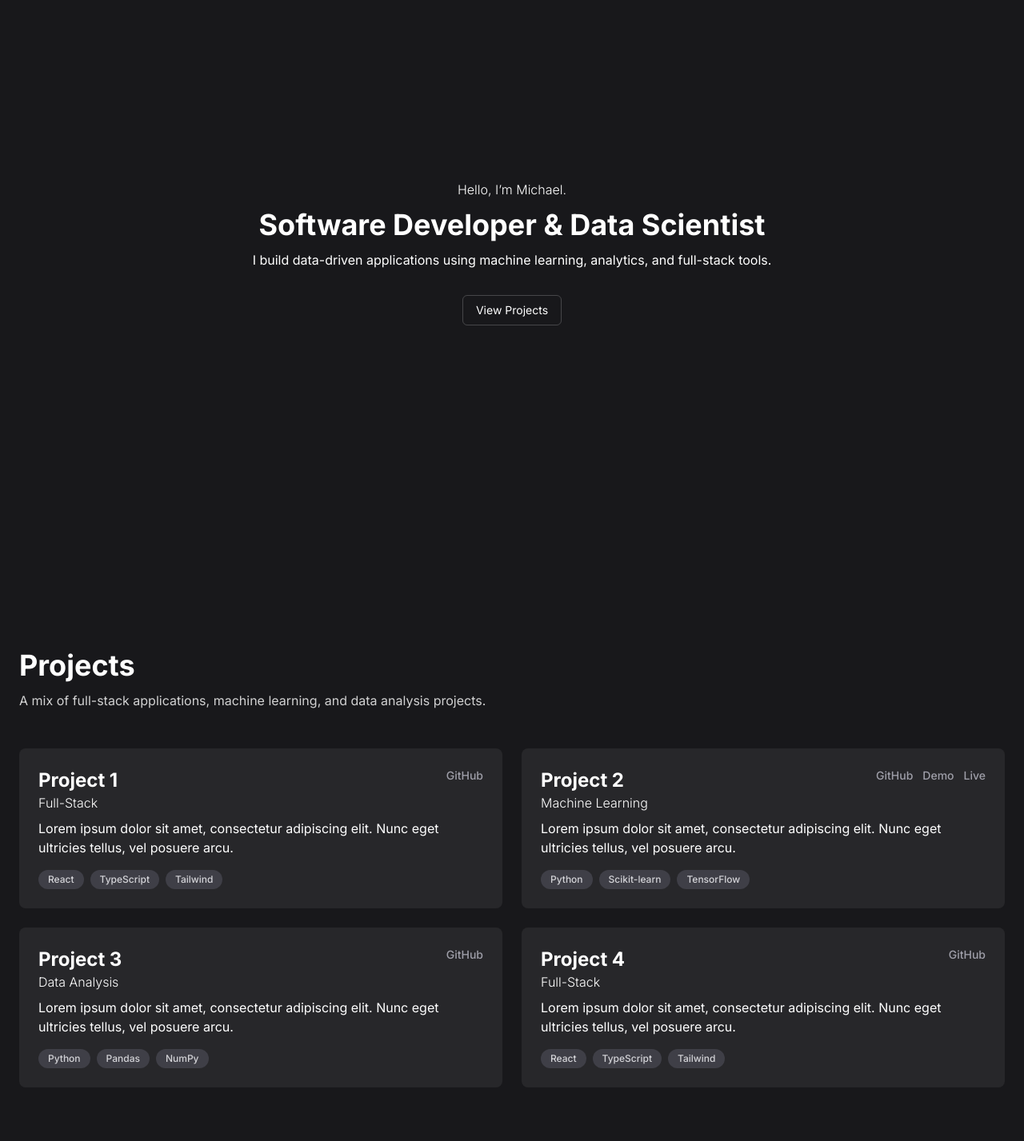
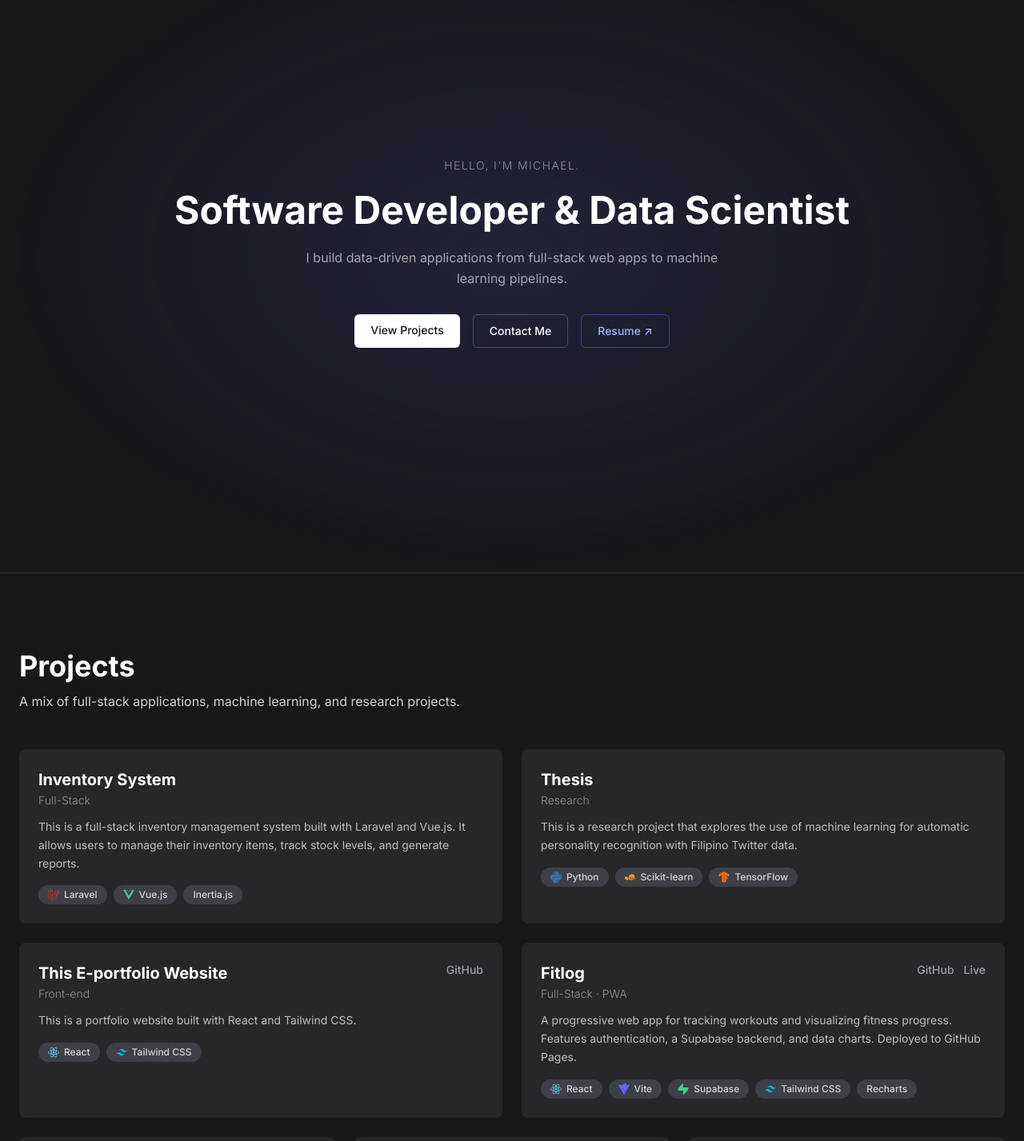
Before and after one commit to mike-jgo/e-portfolio, a React (Vite) app: page / in a window 1280 px wide. Shown: the part 140-1567 px from the top of the page at 80% size. Built offline with nearby package versions, Linux system fonts and the light colour scheme.

Commit message:
Update components
Updated sections

```diff
--- a/src/components/Hero.tsx
+++ b/src/components/Hero.tsx
@@ -1,25 +1,48 @@
 export default function Hero() {
   return (
-    <section className="min-h-screen flex items-center justify-center">
-      <div className="mx-auto max-w-5xl px-6 py-24 flex flex-col items-center">
-        <p className="font-extralight text-md text-white">
-          Hello, I’m Michael.
+    <section id="hero" className="relative min-h-screen flex items-center justify-center overflow-hidden">
+      {/* Radial gradient background */}
+      <div
+        className="animate-glow-pulse pointer-events-none absolute inset-0"
+        style={{
+          background:
+            'radial-gradient(ellipse at 50% 50%, rgba(99,102,241,0.18) 0%, transparent 65%)',
+        }}
+      />
+
+      <div className="relative mx-auto max-w-5xl px-6 py-24 flex flex-col items-center text-center">
+        <p className="font-extralight text-sm tracking-widest text-white/50 uppercase">
+          Hello, I'm Michael.
         </p>
-        <h1 className="mt-3 text-4xl font-bold text-white">
-          Software Developer & Data Scientist
+        <h1 className="mt-4 text-3xl sm:text-4xl md:text-5xl font-bold text-white leading-tight">
+          Software Developer &amp; Data Scientist
         </h1>
-        <p className="mt-3 text-white">
-          I build data-driven applications using machine learning, analytics,
-          and full-stack tools.
+        <p className="mt-4 max-w-xl text-white/60 leading-relaxed">
+          I build data-driven applications from full-stack web apps to machine learning pipelines.
         </p>
 
-        <a
-          className="mt-8 items-center rounded-md border border-white/20 px-4 py-2 text-sm
-                  hover:bg-white/5 transition text-white"
-          href="#portfolio"
-        >
-          View Projects
-        </a>
+        <div className="mt-8 flex flex-col sm:flex-row gap-4">
+          <a
+            href="#portfolio"
+            className="rounded-md bg-white px-5 py-2.5 text-sm font-medium text-zinc-900 transition hover:bg-white/90"
+          >
+            View Projects
+          </a>
+          <a
+            href="#contact"
+            className="rounded-md border border-white/20 px-5 py-2.5 text-sm font-medium text-white transition hover:bg-white/5"
+          >
+            Contact Me
+          </a>
+          <a
+            href="/Michael_Go_CV.pdf"
+            target="_blank"
+            rel="noopener noreferrer"
+            className="rounded-md border border-indigo-500/50 px-5 py-2.5 text-sm font-medium text-indigo-300 transition hover:bg-indigo-500/10 hover:border-indigo-400"
+          >
+            Resume ↗
+          </a>
+        </div>
       </div>
     </section>
   );
--- a/src/components/Portfolio.tsx
+++ b/src/components/Portfolio.tsx
@@ -1,54 +1,74 @@
 import ProjectCard from './ProjectCard';
+import { useFadeIn } from '../hooks/useFadeIn';
 
 export default function Portfolio() {
+  const ref = useFadeIn<HTMLDivElement>();
   return (
-    <section id="portfolio" className="min-h-screen">
-      <div className="mx-auto max-w-7xl px-6 py-24">
-        <h1 className="text-4xl font-bold text-white">Projects</h1>
+    <section id="portfolio" className="border-t border-white/10">
+      <div ref={ref} className="fade-up mx-auto max-w-7xl px-6 py-24">
+        <h2 className="text-3xl sm:text-4xl font-bold text-white">Projects</h2>
         <p className="mt-3 max-w-2xl text-white/80">
-          A mix of full-stack applications, machine learning, and data analysis
+          A mix of full-stack applications, machine learning, and research
           projects.
         </p>
 
-        {/* Cards */}
-        <div className="mt-12 grid grid-cols-2 gap-6">
+        {/* 2-column grid — first 4 cards */}
+        <div className="mt-12 grid grid-cols-1 sm:grid-cols-2 gap-6">
           <ProjectCard
-            title="Project 1"
+            title="Inventory System"
             category="Full-Stack"
-            description="Lorem ipsum dolor sit amet, consectetur adipiscing elit. Nunc eget ultricies tellus, vel posuere arcu."
-            tags={['React', 'TypeScript', 'Tailwind']}
+            description="This is a full-stack inventory management system built with Laravel and Vue.js. It allows users to manage their inventory items, track stock levels, and generate reports."
+            tags={['Laravel', 'Vue.js', 'Inertia.js']}
+          />
+          <ProjectCard
+            title="Thesis"
+            category="Research"
+            description="This is a research project that explores the use of machine learning for automatic personality recognition with Filipino Twitter data."
+            tags={['Python', 'Scikit-learn', 'TensorFlow']}
+          />
+          <ProjectCard
+            title="This E-portfolio Website"
+            category="Front-end"
+            description="This is a portfolio website built with React and Tailwind CSS."
+            tags={['React', 'Tailwind CSS']}
             links={[
-              { label: 'GitHub', url: 'https://github.com/username/project-1' },
+              { label: 'GitHub', url: 'https://github.com/mike-jgo/e-portfolio' },
             ]}
           />
           <ProjectCard
-            title="Project 2"
-            category="Machine Learning"
-            description="Lorem ipsum dolor sit amet, consectetur adipiscing elit. Nunc eget ultricies tellus, vel posuere arcu."
-            tags={['Python', 'Scikit-learn', 'TensorFlow']}
+            title="Fitlog"
+            category="Full-Stack · PWA"
+            description="A progressive web app for tracking workouts and visualizing fitness progress. Features authentication, a Supabase backend, and data charts. Deployed to GitHub Pages."
+            tags={['React', 'Vite', 'Supabase', 'Tailwind CSS', 'Recharts']}
             links={[
-              { label: 'GitHub', url: 'https://github.com/username/project-1' },
-              { label: 'Demo', url: 'https://github.com/username/project-1' },
-              { label: 'Live', url: 'https://github.com/username/project-1' },
+              { label: 'GitHub', url: 'https://github.com/mike-jgo/gym-app' },
+              { label: 'Live', url: 'https://mike-jgo.github.io/gym-app' },
+            ]}
+          />
+        </div>
+
+        {/* 3-column grid — remaining cards */}
+        <div className="mt-6 grid grid-cols-1 sm:grid-cols-2 lg:grid-cols-3 gap-6">
+          <ProjectCard
+            title="Basket"
+            category="Full-Stack · Productivity"
+            description="A TypeScript grocery tracker with a React frontend and a Google Apps Script + Sheets serverless backend. Uses custom hooks, a service layer, and environment-based config."
+            tags={['React', 'TypeScript', 'Vite', 'Google Apps Script']}
+            links={[
+              { label: 'GitHub', url: 'https://github.com/mike-jgo/basket' },
             ]}
           />
           <ProjectCard
-            title="Project 3"
-            category="Data Analysis"
-            description="Lorem ipsum dolor sit amet, consectetur adipiscing elit. Nunc eget ultricies tellus, vel posuere arcu."
-            tags={['Python', 'Pandas', 'NumPy']}
-            links={[
-              { label: 'GitHub', url: 'https://github.com/username/project-1' },
-            ]}
+            title="Maguey Monitor"
+            category="Tools · Web3"
+            description="A blockchain farming dashboard that tracks on-chain token yields and exports reports. Built with a Node.js/Express backend, ethers.js for contract interactions, and a REST API."
+            tags={['Node.js', 'Express', 'ethers.js', 'Web3']}
           />
           <ProjectCard
-            title="Project 4"
-            category="Full-Stack"
-            description="Lorem ipsum dolor sit amet, consectetur adipiscing elit. Nunc eget ultricies tellus, vel posuere arcu."
-            tags={['React', 'TypeScript', 'Tailwind']}
-            links={[
-              { label: 'GitHub', url: 'https://github.com/username/project-1' },
-            ]}
+            title="Canvas Discord Bot"
+            category="Tools · Automation"
+            description="A Discord bot that syncs Canvas LMS course announcements and deadlines to a server channel. Uses async scheduling, deduplication, and structured logging."
+            tags={['Python', 'Discord.py', 'Canvas API', 'APScheduler']}
           />
         </div>
       </div>
--- a/src/components/ProjectCard.tsx
+++ b/src/components/ProjectCard.tsx
@@ -1,3 +1,6 @@
+import { useState } from 'react';
+import { techIcons } from '../lib/techIcons';
+
 type ProjectCardProps = {
   title: string;
   category: string;
@@ -18,40 +21,96 @@ export default function ProjectCard({
   tags = [],
   links = [],
 }: ProjectCardProps) {
+  const [expanded, setExpanded] = useState(false);
+
   return (
-    <div className="rounded-lg bg-zinc-800 p-6">
-      <div className="flex justify-between">
-        <h2 className="text-2xl font-bold text-white">{title}</h2>
+    <div className="rounded-lg bg-zinc-800 p-6 transition-all duration-200 hover:-translate-y-1 hover:border hover:border-white/10">
+      {/* Header — always visible. Tappable on mobile, inert on desktop. */}
+      <div
+        className="flex items-start justify-between cursor-pointer md:cursor-default"
+        onClick={() => setExpanded((e) => !e)}
+      >
+        <div className="flex-1 min-w-0">
+          <h2 className="text-xl font-bold text-white">{title}</h2>
+          <p className="mt-0.5 text-sm font-light text-white/50">{category}</p>
+        </div>
+
+        {/* Desktop: links pinned top-right */}
         {links.length > 0 && (
-          <div className="flex gap-3">
+          <div className="hidden md:flex gap-3 ml-4 shrink-0">
             {links.map((link) => (
               <a
                 key={link.label}
                 href={link.url}
                 target="_blank"
                 rel="noopener noreferrer"
-                className="text-sm font-medium text-zinc-400 hover:text-white transition"
+                className="text-sm font-medium text-zinc-400 transition hover:text-white"
               >
                 {link.label}
               </a>
             ))}
           </div>
         )}
+
+        {/* Mobile: chevron toggle */}
+        <svg
+          xmlns="http://www.w3.org/2000/svg"
+          fill="none"
+          viewBox="0 0 24 24"
+          strokeWidth={2}
+          stroke="currentColor"
+          className={`md:hidden h-4 w-4 shrink-0 ml-3 mt-1 text-white/30 transition-transform duration-300 ${
+            expanded ? 'rotate-180' : ''
+          }`}
+        >
+          <path strokeLinecap="round" strokeLinejoin="round" d="M19.5 8.25l-7.5 7.5-7.5-7.5" />
+        </svg>
       </div>
-      <p className="font-light text-white">{category}</p>
-      <p className="mt-2 text-white">{description}</p>
+
+      {/* Body — collapsed on mobile, always open on desktop */}
+      <div
+        className={`overflow-hidden transition-all duration-300 ease-in-out md:overflow-visible md:max-h-none md:mt-3 ${
+          expanded ? 'max-h-125 mt-3' : 'max-h-0'
+        }`}
+      >
+        <p className="text-sm text-white/70 leading-relaxed">{description}</p>
+
         {tags.length > 0 && (
           <div className="mt-4 flex flex-wrap gap-2">
-          {tags.map((tag) => (
+            {tags.map((tag) => {
+              const entry = techIcons[tag];
+              return (
                 <span
                   key={tag}
-              className="rounded-full bg-zinc-700 px-3 py-1 text-xs font-medium text-zinc-300"
+                  className="flex items-center gap-1.5 rounded-full bg-zinc-700 px-3 py-1 text-xs font-medium text-zinc-300"
                 >
+                  {entry && (
+                    <entry.icon style={{ color: entry.color }} className="shrink-0 text-sm" />
+                  )}
                   {tag}
                 </span>
+              );
+            })}
+          </div>
+        )}
+
+        {/* Mobile: links inside expanded area */}
+        {links.length > 0 && (
+          <div className="mt-4 flex gap-3 md:hidden">
+            {links.map((link) => (
+              <a
+                key={link.label}
+                href={link.url}
+                target="_blank"
+                rel="noopener noreferrer"
+                className="text-sm font-medium text-zinc-400 transition hover:text-white"
+              >
+                {link.label} ↗
+              </a>
             ))}
           </div>
         )}
       </div>
+    </div>
   );
 }
```
Lines whose indentation alone changed are shown as unchanged.
